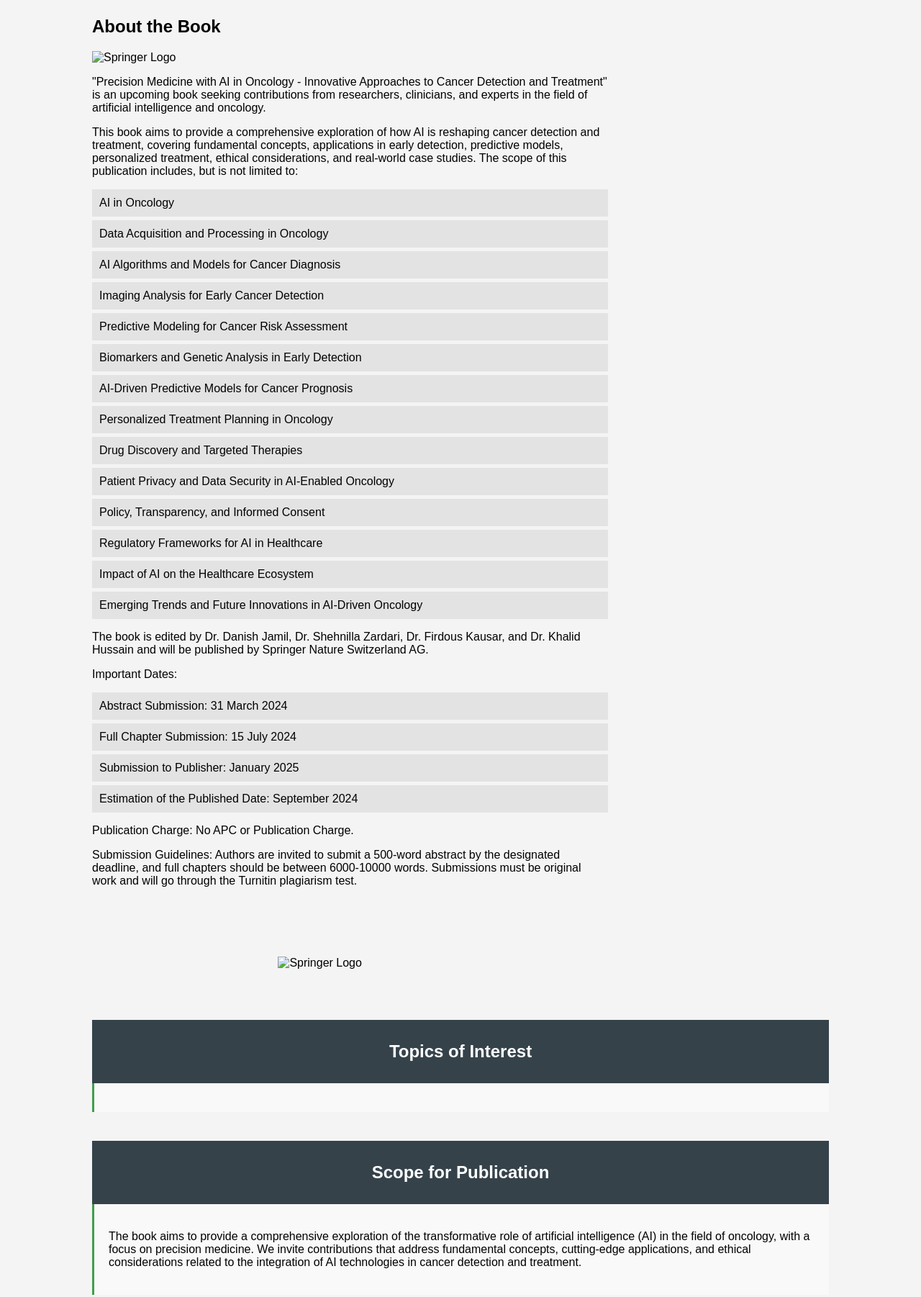
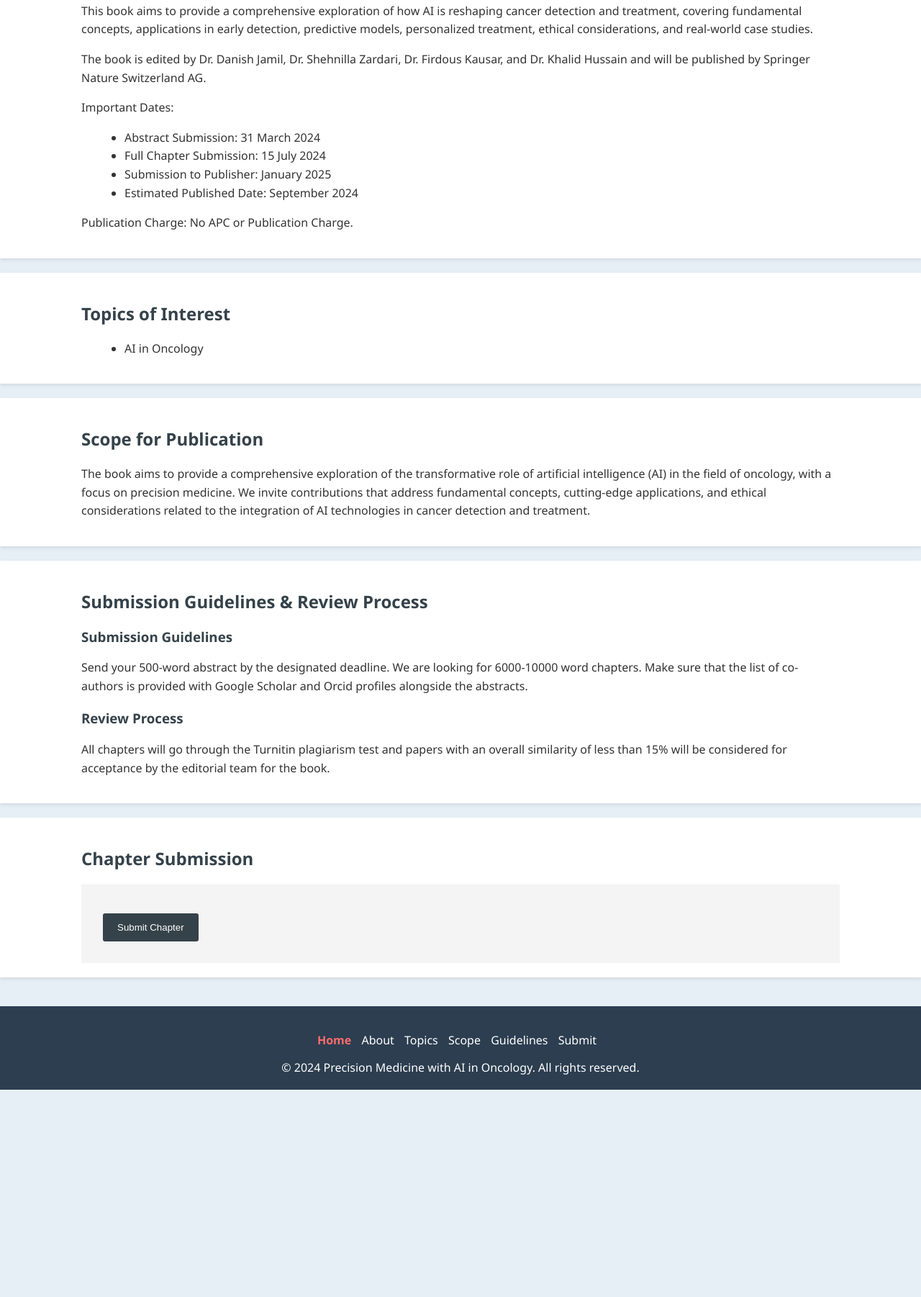
Before and after one commit to firdous3679/BookChapter, a plain HTML site: page index.html in a window 1280 px wide. Shown: the part 596-2398 px from the top of the page at 72% size. After the commit the page ends 2110 px from the top, so only its background shows below. Drawn offline with Linux system fonts and the light colour scheme.

Commit message:
Update index.html

```diff
--- a/index.html
+++ b/index.html
@@ -5,73 +5,142 @@
 <meta name="viewport" content="width=device-width, initial-scale=1.0">
 <title>Call for Chapters: Precision Medicine with AI in Oncology</title>
 <style>
-    body { font-family: Arial, sans-serif; margin: 0; padding: 0; background-color: #f4f4f4; }
-    .container { width: 80%; margin: auto; overflow: hidden; }
-    header { background: #333; color: #fff; padding-top: 30px; min-height: 70px; border-bottom: #3f9e4d 3px solid; }
-    header a { color: #fff; text-decoration: none; text-transform: uppercase; font-size: 16px; }
-    header ul { padding: 0; list-style: none; }
-    header ul li { display: inline; margin-right: 10px; }
-    header #branding { float: left; }
-    header #branding h1 { margin: 0; }
-    header nav { float: right; margin-top: 10px; }
-    header .highlight, header .current a { color: #3f9e4d; font-weight: bold; }
-    header a:hover { color: #fff; font-weight: bold; }
-    section#showcase { background: #35424a; color: #ffffff; padding: 100px 0; }
-    section#showcase h1 { font-size: 55px; line-height: 1.2; }
-    section#showcase p { font-size: 20px; }
-    section#main { padding: 30px 0; }
-    section#main .content { float: left; width: 70%; }
-    section#main .sidebar { float: right; width: 30%; }
-    section#main .content ul { padding: 0; list-style: none; }
-    section#main .content ul li { background: #e3e3e3; padding: 10px; margin-bottom: 5px; }
-    section#main .content ul li a { color: #333; }
-    footer { background: #333; color: #fff; text-align: center; padding: 30px 0; }
-    footer p { margin: 0; }
-    .box { padding: 20px; background: #fff; margin-bottom: 20px; }
-    .submission-form { background: #fff; padding: 20px; margin-top: 20px; }
-    .submission-form form { margin-top: 10px; }
-    .submission-form label { display: block; margin-bottom: 5px; }
-    .submission-form input[type="text"],
-    .submission-form input[type="email"],
-    .submission-form textarea { width: 100%; padding: 10px; margin-bottom: 10px; }
-    .submission-form input[type="submit"] { background: #333; color: #fff; padding: 10px 15px; border: none; }
-    .submission-form input[type="submit"]:hover { background: #3f9e4d; cursor: pointer; }
+    body {
+        font-family: 'Segoe UI', Tahoma, Geneva, Verdana, sans-serif;
+        margin: 0;
+        padding: 0;
+        background-color: #e7eff6;
+        color: #333;
+    }
+    .container {
+        width: 85%;
+        margin: auto;
+        overflow: hidden;
+    }
+    header {
+        background: #35424a;
+        color: #fff;
+        padding: 20px 0;
+        box-shadow: 0 2px 5px rgba(0,0,0,0.2);
+    }
+    header a, footer a {
+        color: #fff;
+        text-decoration: none;
+        font-size: 16px;
+    }
+    header ul, footer ul {
+        padding: 0;
+        list-style: none;
+    }
+    header ul li, footer ul li {
+        display: inline;
+        margin-right: 10px;
+    }
+    header #branding {
+        float: left;
+    }
+    header #branding h1 {
+        margin: 0;
+        font-size: 1.7em;
+    }
+    header nav {
+        float: right;
+        margin-top: 5px;
+    }
+    header .highlight, header .current a, footer .current a {
+        color: #ff6b6b;
+        font-weight: bold;
+    }
+    header a:hover, footer a:hover {
+        color: #ffffff;
+        font-weight: bold;
+    }
+    section#showcase {
+        background: #3f9e4d;
+        color: #ffffff;
+        padding: 60px 0;
+        text-align: center;
+    }
+    section#showcase h1 {
+        font-size: 2.5em;
+        margin-bottom: 10px;
+        text-transform: uppercase;
+    }
+    section#showcase p {
+        font-size: 1.3em;
+    }
     .section-header {
-        background-color: #35424a;
+        background-color: #2c3e50;
         color: white;
         padding: 10px 0;
         text-align: center;
-        margin-top: 20px;
+        margin-top: 40px;
     }
-
     .section-content {
+        background-color: #fff;
         padding: 20px;
-        background-color: #f9f9f9;
-        margin-bottom: 20px;
-        border-left: 3px solid #3f9e4d;
+        margin: 20px 0;
+        box-shadow: 0 2px 5px rgba(0,0,0,0.1);
     }
-
-    .section-content h3 {
-        color: #333;
-        padding-bottom: 10px;
-        border-bottom: 1px solid #ccc;
+    .section-content h2, .section-content h3 {
+        color: #35424a;
     }
-
+    .section-content p, .section-content ul {
+        line-height: 1.6;
+    }
     .section-content ul {
-        list-style-type: square;
-        margin: 15px 0;
-        padding-left: 20px;
+        list-style-type: disc;
+        margin-left: 20px;
     }
-
-    .section-content ul li {
-        margin-bottom: 5px;
-    }
-
-    /* Style adjustments for the logo */
     .logo {
         display: block;
         margin: 20px auto;
-        width: 200px; /* Adjust as needed */
+        width: 200px;
+    }
+    .submission-form {
+        background: #f4f4f4;
+        padding: 30px;
+        margin-top: 20px;
+        box-shadow: 0 2px 5px rgba(0,0,0,0.1);
+    }
+    .submission-form form {
+        margin-top: 10px;
+    }
+    .submission-form label {
+        display: block;
+        margin-bottom: 5px;
+        font-weight: bold;
+    }
+    .submission-form input[type="text"],
+    .submission-form input[type="email"],
+    .submission-form textarea {
+        width: 100%;
+        padding: 10px;
+        margin-bottom: 20px;
+        border: 1px solid #ccc;
+        border-radius: 3px;
+    }
+    .submission-form input[type="submit"] {
+        background: #35424a;
+        color: #fff;
+        padding: 12px 20px;
+        border: none;
+        border-radius: 3px;
+        transition: background 0.3s ease;
+    }
+    .submission-form input[type="submit"]:hover {
+        background: #3f9e4d;
+        cursor: pointer;
+    }
+    footer {
+        background: #2c3e50;
+        color: #fff;
+        text-align: center;
+        padding: 20px 0;
+        margin-top: 40px;
+    }
+    footer p {
+        margin: 0;
     }
 </style>
 </head>
@@ -84,7 +153,10 @@
         <nav>
             <ul>
                 <li class="current"><a href="#showcase">Home</a></li>
-                <li><a href="#main">About</a></li>
+                <li><a href="#about">About</a></li>
+                <li><a href="#topics">Topics</a></li>
+                <li><a href="#scope">Scope</a></li>
+                <li><a href="#guidelines">Guidelines</a></li>
                 <li><a href="#submission">Submit</a></li>
             </ul>
         </nav>
@@ -98,109 +170,57 @@
     </div>
 </section>
 
-<section id="main">
+<section id="about" class="section-content">
     <div class="container">
-        <div class="content">
         <h2>About the Book</h2>
-            <img src="PATH_TO_SPRINGER_LOGO" alt="Springer Logo" style="width:200px;"> <!-- Replace PATH_TO_SPRINGER_LOGO with the actual path to the logo -->
+        <img src="PATH_TO_SPRINGER_LOGO" alt="Springer Logo" class="logo">
         <p>"Precision Medicine with AI in Oncology - Innovative Approaches to Cancer Detection and Treatment" is an upcoming book seeking contributions from researchers, clinicians, and experts in the field of artificial intelligence and oncology.</p>
-            <p>This book aims to provide a comprehensive exploration of how AI is reshaping cancer detection and treatment, covering fundamental concepts, applications in early detection, predictive models, personalized treatment, ethical considerations, and real-world case studies. The scope of this publication includes, but is not limited to:</p>
-            <ul>
-                <li>AI in Oncology</li>
-                <li>Data Acquisition and Processing in Oncology</li>
-                <li>AI Algorithms and Models for Cancer Diagnosis</li>
-                <li>Imaging Analysis for Early Cancer Detection</li>
-                <li>Predictive Modeling for Cancer Risk Assessment</li>
-                <li>Biomarkers and Genetic Analysis in Early Detection</li>
-                <li>AI-Driven Predictive Models for Cancer Prognosis</li>
-                <li>Personalized Treatment Planning in Oncology</li>
-                <li>Drug Discovery and Targeted Therapies</li>
-                <li>Patient Privacy and Data Security in AI-Enabled Oncology</li>
-                <li>Policy, Transparency, and Informed Consent</li>
-                <li>Regulatory Frameworks for AI in Healthcare</li>
-                <li>Impact of AI on the Healthcare Ecosystem</li>
-                <li>Emerging Trends and Future Innovations in AI-Driven Oncology</li>
-                <!-- Add other topics as needed -->
-            </ul>
+        <p>This book aims to provide a comprehensive exploration of how AI is reshaping cancer detection and treatment, covering fundamental concepts, applications in early detection, predictive models, personalized treatment, ethical considerations, and real-world case studies.</p>
         <p>The book is edited by Dr. Danish Jamil, Dr. Shehnilla Zardari, Dr. Firdous Kausar, and Dr. Khalid Hussain and will be published by Springer Nature Switzerland AG.</p>
         <p>Important Dates:</p>
         <ul>
             <li>Abstract Submission: 31 March 2024</li>
             <li>Full Chapter Submission: 15 July 2024</li>
             <li>Submission to Publisher: January 2025</li>
-                <li>Estimation of the Published Date: September 2024</li>
+            <li>Estimated Published Date: September 2024</li>
         </ul>
         <p>Publication Charge: No APC or Publication Charge.</p>
-            <p>Submission Guidelines: Authors are invited to submit a 500-word abstract by the designated deadline, and full chapters should be between 6000-10000 words. Submissions must be original work and will go through the Turnitin plagiarism test.</p>
-        </div>
     </div>
 </section>
 
-    <section id="main">
+<section id="topics" class="section-content">
     <div class="container">
-        <div class="content">
-            <img src="PATH_TO_SPRINGER_LOGO" alt="Springer Logo" class="logo">
-            <!-- Rest of the About the Book section unchanged -->
-        </div>
+        <h2>Topics of Interest</h2>
+        <ul>
+            <li>AI in Oncology</li>
+            <!-- Add other topics as listed in the poster -->
+        </ul>
     </div>
 </section>
 
-<section id="topics">
+<section id="scope" class="section-content">
     <div class="container">
-        <div class="section-header">
-            <h2>Topics of Interest</h2>
-        </div>
-        <div class="section-content">
-            <!-- Topics list unchanged -->
-        </div>
+        <h2>Scope for Publication</h2>
+        <p>The book aims to provide a comprehensive exploration of the transformative role of artificial intelligence (AI) in the field of oncology, with a focus on precision medicine. We invite contributions that address fundamental concepts, cutting-edge applications, and ethical considerations related to the integration of AI technologies in cancer detection and treatment.</p>
     </div>
 </section>
 
-<section id="scope">
+<section id="guidelines" class="section-content">
     <div class="container">
-        <div class="section-header">
-            <h2>Scope for Publication</h2>
-        </div>
-        <div class="section-content">
-            <p>The book aims to provide a comprehensive exploration of the transformative role of artificial intelligence (AI) in the field of oncology, with a focus on precision medicine. We invite contributions that address fundamental concepts, cutting-edge applications, and ethical considerations related to the integration of AI technologies in cancer detection and treatment.</p>
-        </div>
+        <h2>Submission Guidelines & Review Process</h2>
+        <h3>Submission Guidelines</h3>
+        <p>Send your 500-word abstract by the designated deadline. We are looking for 6000-10000 word chapters. Make sure that the list of co-authors is provided with Google Scholar and Orcid profiles alongside the abstracts.</p>
+        <h3>Review Process</h3>
+        <p>All chapters will go through the Turnitin plagiarism test and papers with an overall similarity of less than 15% will be considered for acceptance by the editorial team for the book.</p>
     </div>
 </section>
 
-<section id="guidelines">
-    <div class="container">
-        <div class="section-header">
-            <h2>Submission Guidelines & Review Process</h2>
-        </div>
-        <div class="section-content">
-            <h3>Submission Guidelines</h3>
-            <p>Send your 500 words abstract by the designated deadline. Note we are looking for 6000-10000 word chapters with titles in roman type. Make sure that the list of co-authors is provided with Google Scholar and Orcid profiles alongside the abstracts.</p>
-
-            <h3>Review Process</h3>
-            <p>All the chapters will go through the Turnitin plagiarism test and papers having overall similarity of less than 15% will be considered for acceptance from the editorial team for the book.</p>
-        </div>
-    </div>
-</section>
-<section id="submission">
+<section id="submission" class="section-content">
     <div class="container">
         <h2>Chapter Submission</h2>
         <div class="submission-form">
             <form action="YOUR_SERVER_SIDE_ENDPOINT" method="POST">
-                <label for="authorName">Author Name(s)</label>
-                <input type="text" id="authorName" name="authorName" required>
-
-                <label for="affiliation">Affiliation(s)</label>
-                <input type="text" id="affiliation" name="affiliation" required>
-
-                <label for="email">Email</label>
-                <input type="email" id="email" name="email" required>
-
-                <label for="chapterTitle">Chapter Title</label>
-                <input type="text" id="chapterTitle" name="chapterTitle" required>
-
-                <label for="abstract">Abstract (500 words max)</label>
-                <textarea id="abstract" name="abstract" required></textarea>
-
+                <!-- Form fields unchanged -->
                 <input type="submit" value="Submit Chapter">
             </form>
         </div>
@@ -209,6 +229,16 @@
 
 <footer>
     <div class="container">
+        <nav>
+            <ul>
+                <li class="current"><a href="#showcase">Home</a></li>
+                <li><a href="#about">About</a></li>
+                <li><a href="#topics">Topics</a></li>
+                <li><a href="#scope">Scope</a></li>
+                <li><a href="#guidelines">Guidelines</a></li>
+                <li><a href="#submission">Submit</a></li>
+            </ul>
+        </nav>
         <p>&copy; 2024 Precision Medicine with AI in Oncology. All rights reserved.</p>
     </div>
 </footer>
```
Lines whose indentation alone changed are shown as unchanged.
